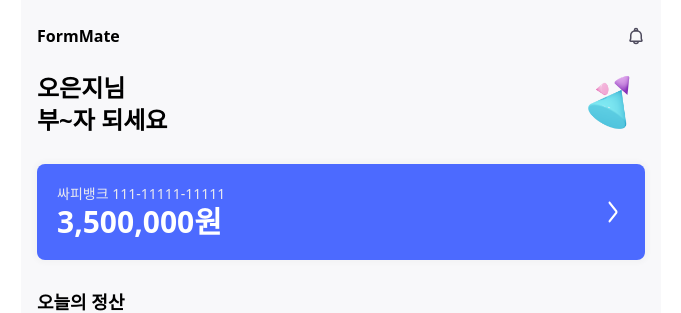
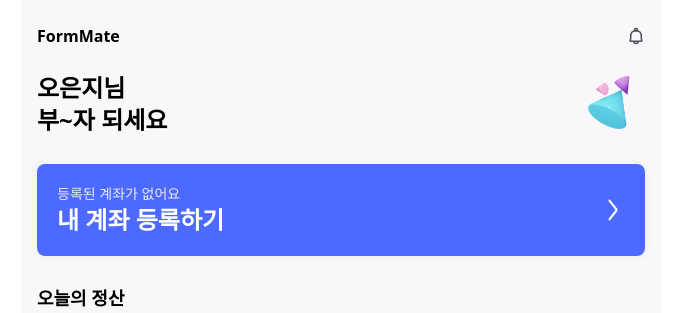
Before and after one commit to FormMate205/FormMate, a React (Vite) app in the folder Frontend/: page / in a window 1280 px wide. Shown: the top 313 px of the page, without its empty margins (299-980 px from the left). Built offline with nearby package versions, Linux system fonts and the light colour scheme; no server answers; sample sign-in values are in the browser's storage; a web font is replaced by a local one.

Commit message:
feat: 홈페이지 계좌 조회 api 연결(FSD설계 예정

```diff
--- a/Frontend/src/pages/home/index.tsx
+++ /dev/null
@@ -1,4 +0,0 @@
-export { default as AccountInfo } from './ui/AccountInfo';
-export { default as Calendar } from './ui/Calendar';
-export { default as Schedule } from './ui/Schedule';
-export { default as TodaySettlement } from './ui/TodaySettlement';
--- a/Frontend/src/pages/home/ui/AccountInfo.tsx
+++ b/Frontend/src/pages/home/ui/AccountInfo.tsx
@@ -1,21 +1,61 @@
+import { useQuery } from '@tanstack/react-query';
 import { useNavigate } from 'react-router-dom';
 import { Icons } from '@/shared';
+import api from '@/shared/api/instance';
+
+interface AccountData {
+    bankName: string;
+    accountNumber: string;
+    balance: number;
+}
+
+const fetchAccountInfo = async (): Promise<AccountData> => {
+    const { data } = await api.get('/users/account');
+    return data;
+};
 
 const AccountInfo = () => {
-    const hasAccount = true;
     const navigate = useNavigate();
+    const { data, isLoading, isError } = useQuery({
+        queryKey: ['accountInfo'],
+        queryFn: fetchAccountInfo,
+        retry: false,
+    });
 
+    if (isLoading) {
+        return <div className='text-sm'>계좌 정보를 불러오는 중...</div>;
+    }
+
+    if (isError || !data) {
         return (
             <div className='bg-primary-500 flex items-center justify-between rounded-lg p-2 shadow-sm'>
-            {hasAccount ? (
-                <>
                 <div className='flex w-full items-center justify-between p-3'>
                     <div>
                         <p className='text-line-100 text-sm'>
-                                싸피뱅크 111-11111-11111
+                            등록된 계좌가 없어요
+                        </p>
+                        <p className='text-2xl font-semibold text-white'>
+                            내 계좌 등록하기
+                        </p>
+                    </div>
+                    <Icons
+                        name='chev-right'
+                        className='fill-white'
+                        onClick={() => navigate('/transaction')}
+                    />
+                </div>
+            </div>
+        );
+    }
+    return (
+        <div className='bg-primary-500 flex items-center justify-between rounded-lg p-2 shadow-sm'>
+            <div className='flex w-full items-center justify-between p-3'>
+                <div>
+                    <p className='text-line-100 text-sm'>
+                        {data.bankName} {data.accountNumber}
                     </p>
                     <p className='text-3xl font-semibold text-white'>
-                                3,500,000원
+                        {(data.balance ?? 0).toLocaleString()}원
                     </p>
                 </div>
                 <div>
@@ -26,28 +66,6 @@ const AccountInfo = () => {
                     />
                 </div>
             </div>
-                </>
-            ) : (
-                <>
-                    <div className='flex w-full items-center justify-between p-3'>
-                        <div>
-                            <p className='text-line-100 text-sm'>
-                                등록된 계좌가 없어요
-                            </p>
-                            <p className='text-2xl font-semibold text-white'>
-                                내 계좌 등록하기
-                            </p>
-                        </div>
-                        <div>
-                            <Icons
-                                name='chev-right'
-                                className='fill-white'
-                                onClick={() => navigate('/transaction')}
-                            />
-                        </div>
-                    </div>
-                </>
-            )}
         </div>
     );
 };
```
Lines whose indentation alone changed are shown as unchanged.
